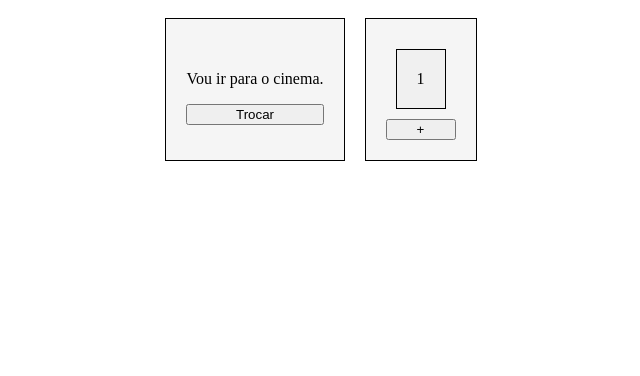
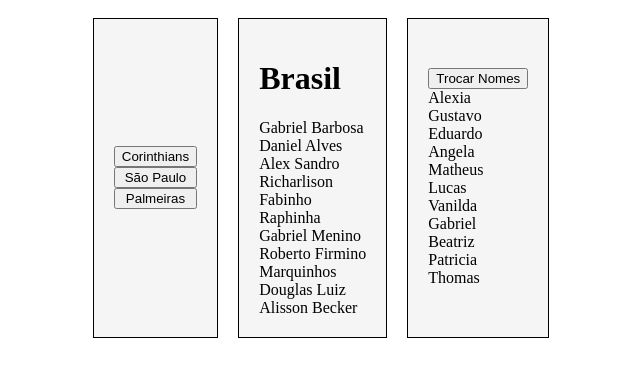
Before and after one commit to M4rc1an0/Aulas-FPR, a React (Create React App) app in the folder my-app/: page / in a window 1280 px wide. Shown: the top 376 px of the page, without its empty margins (319-959 px from the left). Built offline with nearby package versions, Linux system fonts and the light colour scheme.

Commit message:
useEffect

```diff
--- a/my-app/src/App.css
+++ b/my-app/src/App.css
@@ -13,3 +13,7 @@
   display: flex;
   justify-content: center;
 }
+
+.box p {
+  margin: 0
+}
--- a/my-app/src/App.js
+++ b/my-app/src/App.js
@@ -1,30 +1,158 @@
-import { useState } from 'react';
+import { useState, useEffect } from 'react';
 import './App.css';
 
 function App() {
-  const [verbo, setVerbo] = useState('ir')
-  const [local, setLocal] = useState('cinema')
-  const [acrescentar, setAcrescentar] = useState(1)
 
-  function mudarRota() {
-    setVerbo('voltar')
-    setLocal('trabalho')
+  const brasil = {
+    clube: 'Brasil',
+    elenco: [
+      { jogador: 'Gabriel Barbosa' },
+      { jogador: 'Daniel Alves' },
+      { jogador: 'Alex Sandro' },
+      { jogador: 'Richarlison' },
+      { jogador: 'Fabinho' },
+      { jogador: 'Raphinha' },
+      { jogador: 'Gabriel Menino' },
+      { jogador: 'Roberto Firmino' },
+      { jogador: 'Marquinhos' },
+      { jogador: 'Douglas Luiz' },
+      { jogador: 'Alisson Becker' }
+    ]
   }
 
-  function multiplicar() {
-    setAcrescentar(acrescentar * 4)
+  const saoPaulo = {
+    clube: 'São Paulo',
+    elenco: [
+      { jogador: 'Emiliano' },
+      { jogador: 'Igor Gomes' },
+      { jogador: 'Igor Vinicius' },
+      { jogador: 'Walce' },
+      { jogador: 'Lucas Lopes' },
+      { jogador: 'Jonathan Calleri' },
+      { jogador: 'Rafinha' },
+      { jogador: 'André Anderson' },
+      { jogador: 'Tiago Luís' },
+      { jogador: 'Gabriel Neves' },
+      { jogador: 'Nikão' }
+    ]
   }
+
+  const corinthians = {
+    clube: 'Corinthians',
+    elenco: [
+      { jogador: 'Lucas Piton' },
+      { jogador: 'Gustavo Mosquito' },
+      { jogador: 'Fagner' },
+      { jogador: 'Renato Augusto' },
+      { jogador: 'Guilherme Vicentini' },
+      { jogador: 'Cassio Ramos' },
+      { jogador: 'Roger Guedes' },
+      { jogador: 'Robson Bambu' },
+      { jogador: 'Jô' },
+      { jogador: 'Raul Gustavo' },
+      { jogador: 'Paulinho' }
+    ]
+  }
+
+  const palmeiras = {
+    clube: 'Palmeiras',
+    elenco: [
+      { jogador: 'Gustavo Scarpa' },
+      { jogador: 'Gustavo Gomes' },
+      { jogador: 'Eduardo Pereira' },
+      { jogador: 'Raphael Cavalcante' },
+      { jogador: 'Maike' },
+      { jogador: 'Lucas de Freitas' },
+      { jogador: 'José Rafael' },
+      { jogador: 'Gabriel Veron' },
+      { jogador: 'Marcos Rocha' },
+      { jogador: 'Yago Santos' },
+      { jogador: 'Rony' }
+    ]
+  }
+
+  const nomes = {
+    pessoas: [
+      { nome: 'Alexia' },
+      { nome: 'Gustavo' },
+      { nome: 'Eduardo' },
+      { nome: 'Angela' },
+      { nome: 'Matheus' },
+      { nome: 'Lucas' },
+      { nome: 'Vanilda' },
+      { nome: 'Gabriel' },
+      { nome: 'Beatriz' },
+      { nome: 'Patricia' },
+      { nome: 'Thomas' }
+    ],
+    pessoasSubstitutas: [
+      { nome: 'Gabriela' },
+      { nome: 'Alexandre' },
+      { nome: 'Sofia' },
+      { nome: 'João' },
+      { nome: 'Diogo' },
+      { nome: 'Juliana' },
+      { nome: 'Carol' },
+      { nome: 'Stefany' },
+      { nome: 'Kaique' },
+      { nome: 'Raul' },
+      { nome: 'Larissa' }
+    ]
+  }
+
+  const [trocar, setTrocar] = useState(0)
+  const [nomeClube, setNomeClube] = useState(brasil.clube)
+  const [clube, setClube] = useState(brasil.elenco)
+
+  const [trocarNome, setTrocarNome] = useState(true)
+  const [pessoas, setPessoas] = useState(nomes.pessoas)
+
+  useEffect(() => {
+
+    if (trocar === 1) {
+      setNomeClube(corinthians.clube)
+      setClube(corinthians.elenco)
+    }
+
+    if (trocar === 2) {
+      setNomeClube(saoPaulo.clube)
+      setClube(saoPaulo.elenco)
+    }
+
+    if (trocar === 3) {
+      setNomeClube(palmeiras.clube)
+      setClube(palmeiras.elenco)
+    }
+  }, [trocar])
+
+  useEffect(() => {
+    if(!trocarNome) {
+      setPessoas(nomes.pessoasSubstitutas)
+    } else {
+      setPessoas(nomes.pessoas)
+    }
+  }, [trocarNome])
 
   return (
     <div className="container">
-        <div className='box'>
-          <p>Vou {verbo} para o {local}.</p>
-          <button onClick={() => mudarRota()}>Trocar</button>
-        </div>
-        <div className='box'>
-          <p className='box'>{acrescentar}</p>
-          <button onClick={() => multiplicar()}>+</button>
-        </div>
+      <div className='box'>
+        <button onClick={() => setTrocar(1)}>Corinthians</button>
+        <button onClick={() => setTrocar(2)}>São Paulo</button>
+        <button onClick={() => setTrocar(3)}>Palmeiras</button>
+      </div>
+      <div className='box'>
+        <h1>{nomeClube}</h1>
+        {clube.map(jogadores => (
+          <p>{jogadores.jogador}</p>
+        ))}
+      </div>
+
+      <div className='box'>
+        <button onClick={() => setTrocarNome(!trocarNome)}>Trocar Nomes</button>
+        {pessoas.map(nomes => (
+          <p>{nomes.nome}</p>
+        ))}
+      </div>
     </div>
   );
 }
```
